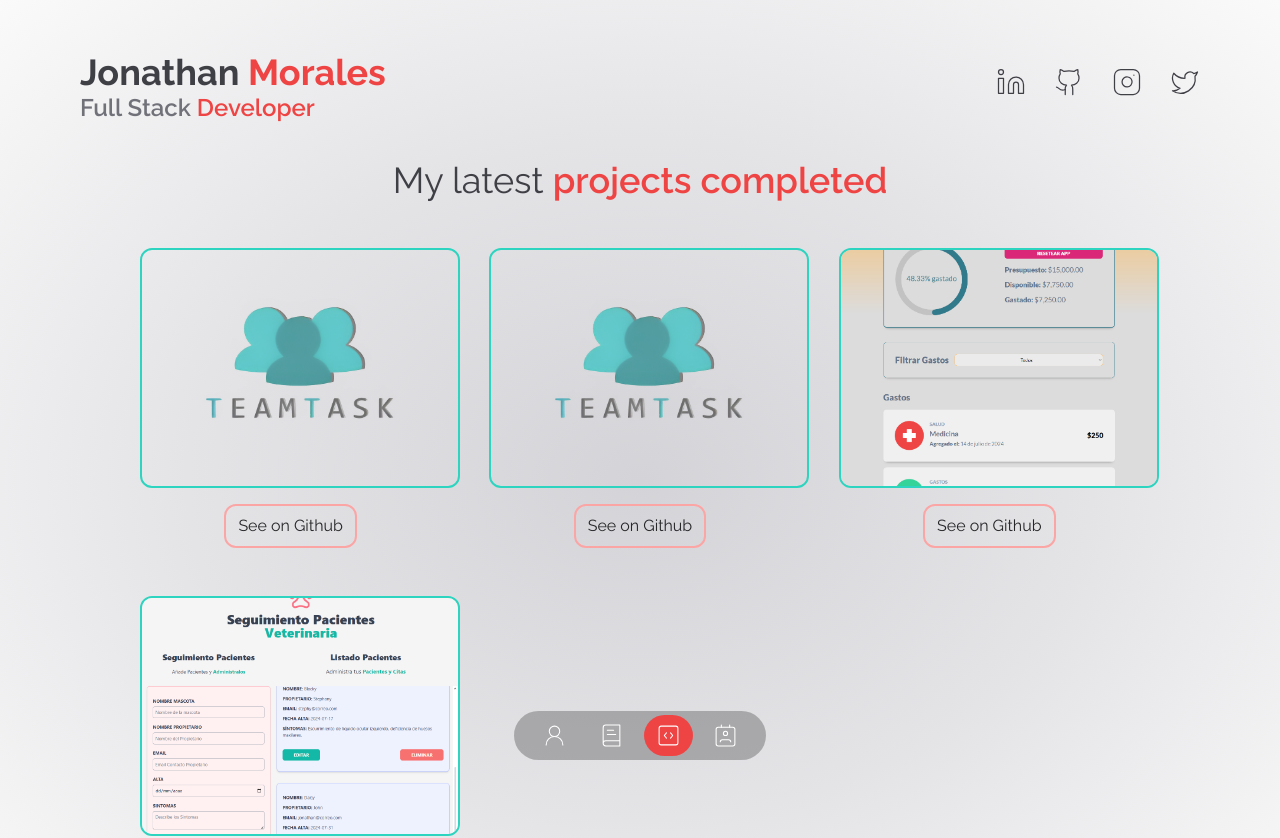
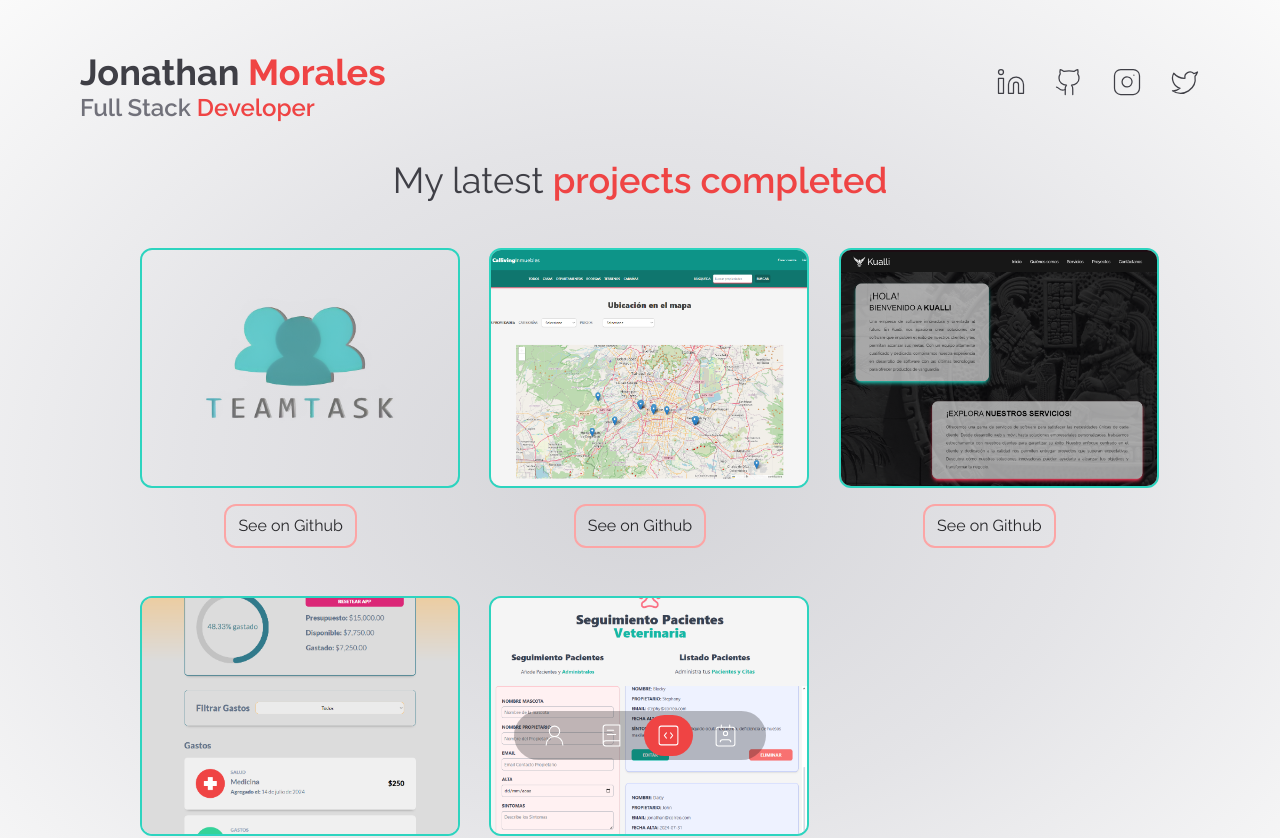
Before and after one commit to 0sayo0/portfolio_john, a Next.js app: page /portfolio in a window 1280 px wide. Shown: the top 838 px of the page. Built offline with nearby package versions, Linux system fonts and the light colour scheme.

Commit message:
add more projects

```diff
--- a/data.tsx
+++ b/data.tsx
@@ -177,70 +177,39 @@ export const serviceData = [
 export const dataPortfolio = [
   {
     id: 1,
-    title: "TeamTask Frontend",
+    title: "TeamTask FullStack",
     image: "/teamtask-logo.png",
     urlGithub: "https://github.com/0sayo0/TeamTask_Frontend",
     urlDemo: "https://team-task-frontend.vercel.app/auth/login",
   },
   {
     id: 2,
-    title: "TeamTask Backend",
-    image: "/teamtask-logo.png",
-    urlGithub: "https://github.com/0sayo0/TeamTask_Backend",
-    urlDemo: "https://team-task-frontend.vercel.app/auth/login",
+    title: "Calliving Inmuebles",
+    image: "/calliving.png",
+    urlGithub: "https://github.com/0sayo0/calliving_node_mvc",
+    urlDemo: "https://calliving-node-mvc.onrender.com",
   },
-  // {
-  //   id: 2,
-  //   title: "Calliving Inmuebles",
-  //   image: "/image-2.jpg",
-  //   urlGithub: "#!",
-  //   urlDemo: "#!",
-  // },
-
-  // {
-  //   id: 3,
-  //   title: "Kualli",
-  //   image: "/image-3.jpg",
-  //   urlGithub: "#!",
-  //   urlDemo: "#!",
-  // },
   {
     id: 3,
+    title: "Kualli Agency",
+    image: "/kualli.png",
+    urlGithub: "https://github.com/0sayo0/kualli",
+    urlDemo: "https://kualli.netlify.app",
+  },
+  {
+    id: 4,
     title: "Expense Control",
     image: "/bills.png",
     urlGithub: "https://github.com/0sayo0/control_gastos_vite",
     urlDemo: "https://orderedmoney.netlify.app",
   },
   {
-    id: 4,
+    id: 5,
     title: "Veterinary Patients",
     image: "/veterinary.png",
     urlGithub: "https://github.com/0sayo0/citas_react_vite",
     urlDemo: "https://dogtoranimalistic.netlify.app",
   },
-  // {
-  //   id: 4,
-  //   title: "CryptoCotizador",
-  //   image: "/image-6.jpg",
-  //   urlGithub: "#!",
-  //   urlDemo: "#!",
-  // },
-
-  // {
-  //   id: 7,
-  //   title: "Dark Web ",
-  //   image: "/image-7.jpg",
-  //   urlGithub: "#!",
-  //   urlDemo: "#!",
-  // },
-
-  // {
-  //   id: 8,
-  //   title: "E-commerce web",
-  //   image: "/image-8.jpg",
-  //   urlGithub: "#!",
-  //   urlDemo: "#!",
-  // },
 ];
 
 export const dataTestimonials = [
```
Also changed, not shown: public/calliving.png (added), public/kualli.png (added).
